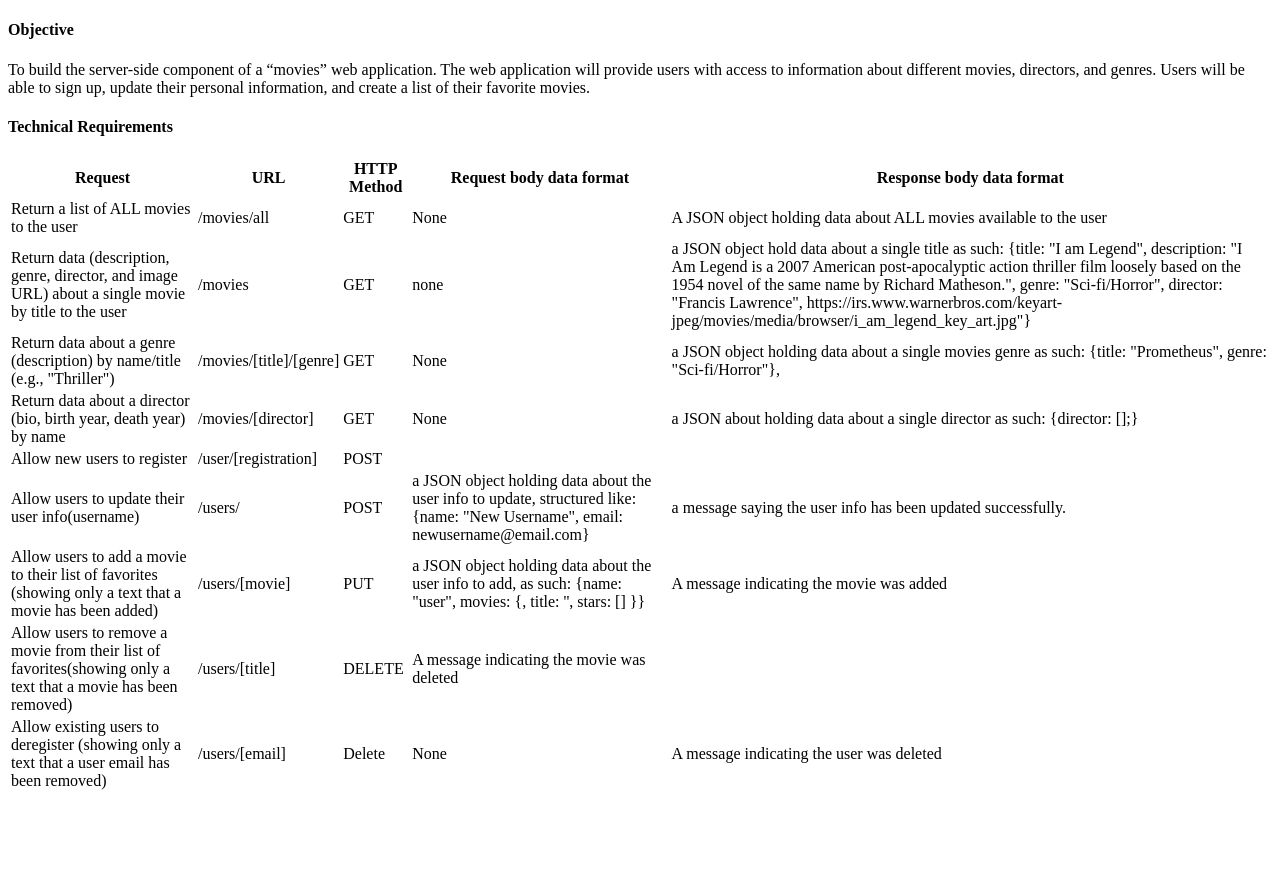
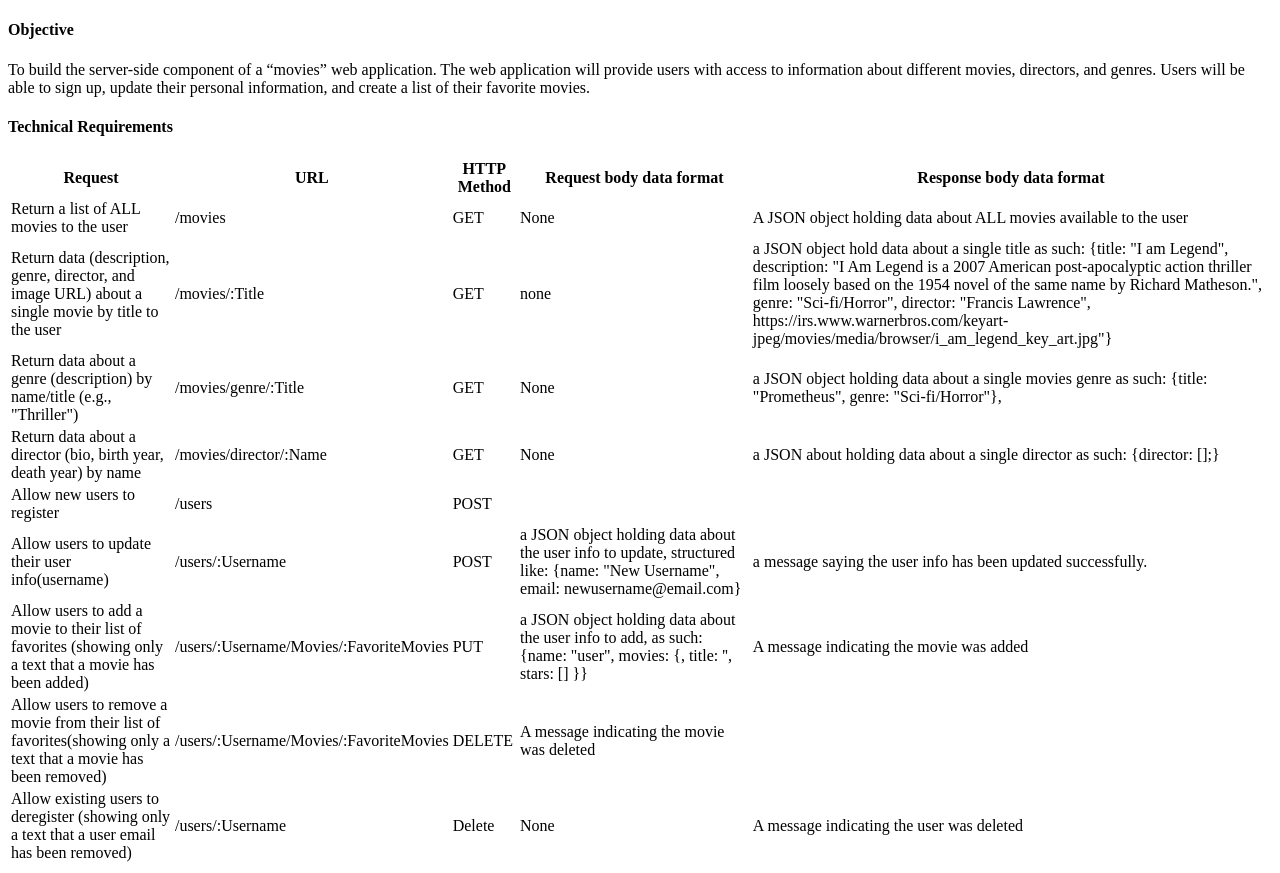
Before and after one commit to jdlovin7185/movie-api, a website: page public/documentation.html in a window 1280 px wide. Before the commit the page ends 801 px from the top, so only its background shows below. Drawn offline with Linux system fonts and the light colour scheme.

Commit message:
updated end point documentation

```diff
--- a/public/documentation.html
+++ b/public/documentation.html
@@ -21,61 +21,61 @@
       </tr>
       <tr>
         <td>Return a list of ALL movies to the user</td>
-        <td>/movies/all</td>
+        <td>/movies</td>
         <td>GET</td>
         <td>None</td>
         <td>A JSON object holding data about ALL movies available to the user</td>
       </tr>
       <tr>
         <td>Return data (description, genre, director, and image URL) about a single movie by title to the user</td>
-        <td>/movies</td>
+        <td>/movies/:Title</td>
         <td>GET</td>
         <td>none</td>
         <td>a JSON object hold data about a single title as such: {title: "I am Legend", description: "I Am Legend is a 2007 American post-apocalyptic action thriller film loosely based on the 1954 novel of the same name by Richard Matheson.", genre: "Sci-fi/Horror", director: "Francis Lawrence", https://irs.www.warnerbros.com/keyart-jpeg/movies/media/browser/i_am_legend_key_art.jpg"}</td>
       </tr>
       <tr>
         <td>Return data about a genre (description) by name/title (e.g., "Thriller")</td>
-        <td>/movies/[title]/[genre]</td>
+        <td>/movies/genre/:Title</td>
         <td>GET</td>
         <td>None</td>
         <td>a JSON object holding data about a single movies genre as such: {title: "Prometheus", genre: "Sci-fi/Horror"},</td>
       </tr>
       <tr>
         <td>Return data about a director (bio, birth year, death year) by name</td>
-        <td>/movies/[director]</td>
+        <td>/movies/director/:Name</td>
         <td>GET</td>
         <td>None</td>
         <td>a JSON about holding data about a single director as such: {director: [];}</td>
       </tr>
       <tr>
         <td>Allow new users to register</td>
-        <td>/user/[registration]</td>
+        <td>/users</td>
         <td>POST</td>
         <td></td>
         <td></td>
       </tr>
       <tr>
         <td>Allow users to update their user info(username)</td>
-        <td>/users/</td>
+        <td>/users/:Username</td>
         <td>POST</td>
         <td>a JSON object holding data about the user info to update, structured like: {name: "New Username", email: newusername@email.com}</td>
         <td>a message saying the user info has been updated successfully.</td>
       </tr>
       <tr>
         <td>Allow users to add a movie to their list of favorites (showing only a text that a movie has been added)</td>
-        <td>/users/[movie]</td>
+        <td>/users/:Username/Movies/:FavoriteMovies</td>
         <td>PUT</td>
         <td>a JSON object holding data about the user info to add, as such: {name: "user", movies: {, title: '', stars: [] }}</td>
         <td>A message indicating the movie was added</td>
       </tr>
         <td>Allow users to remove a movie from their list of favorites(showing only a text that a movie has been removed)</td>
-        <td>/users/[title]</td>
+        <td>/users/:Username/Movies/:FavoriteMovies</td>
         <td>DELETE</td>
         <td>A message indicating the movie was deleted</td>
       </tr>
       <tr>
         <td>Allow existing users to deregister (showing only a text that a user email has been removed)</td>
-        <td>/users/[email]</td>
+        <td>/users/:Username</td>
         <td>Delete</td>
         <td>None</td>
         <td>A message indicating the user was deleted</td>
```
